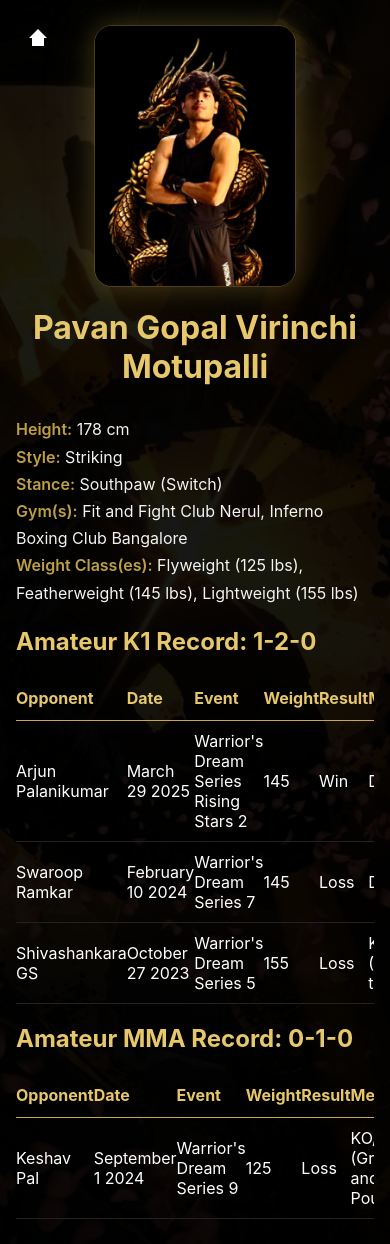
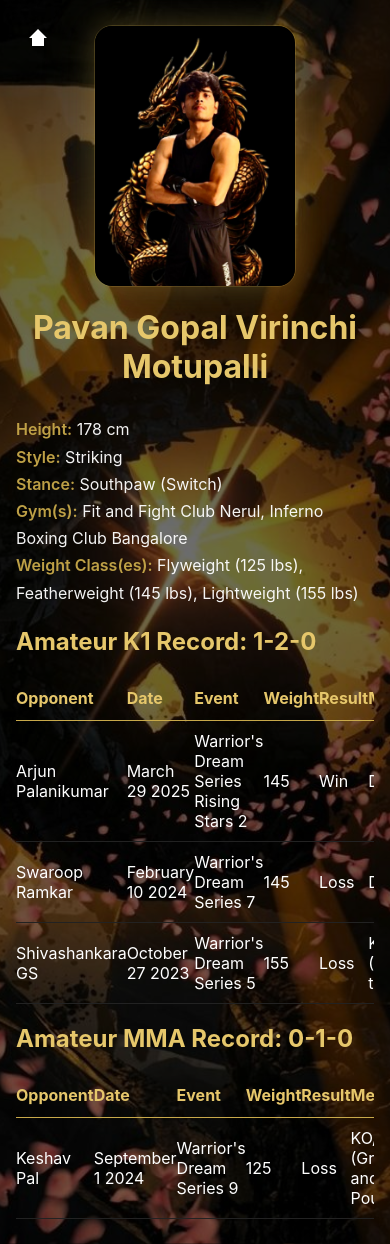
Before and after one commit to Virinchi2204/portfolio, a Flask app: page /fighter in a window 390 px wide. Run offline with Flask 3, Linux system fonts and the light colour scheme.

Commit message:
ui reinvent3

```diff
--- a/templates/engineer.html
+++ b/templates/engineer.html
@@ -19,7 +19,7 @@ body{
 
 background:
 
-linear-gradient(rgba(0,0,0,.75), rgba(0,0,0,.82)),
+linear-gradient(rgba(0,0,0,.60), rgba(0,0,0,.55)),
 
 url("/static/engbgds.jpg");
 
@@ -225,7 +225,7 @@ body{
 
 background:
 
-linear-gradient(rgba(0,0,0,.82), rgba(0,0,0,.88)),
+linear-gradient(rgba(0,0,0,.60), rgba(0,0,0,.55)),
 
 url("/static/engbgmob.jpg");
 
--- a/templates/fighter.html
+++ b/templates/fighter.html
@@ -29,7 +29,7 @@ body{
 
 background:
 
-linear-gradient(rgba(0,0,0,.85), rgba(0,0,0,.95)),
+linear-gradient(rgba(0,0,0,.60), rgba(0,0,0,.55)),
 
 url("/static/desktopbg.jpg");
 
@@ -190,7 +190,7 @@ body{
 
 background:
 
-linear-gradient(rgba(0,0,0,.88), rgba(0,0,0,.95)),
+linear-gradient(rgba(0,0,0,.60), rgba(0,0,0,.55)),
 
 url("/static/mobile bg.jpg");
 
```
